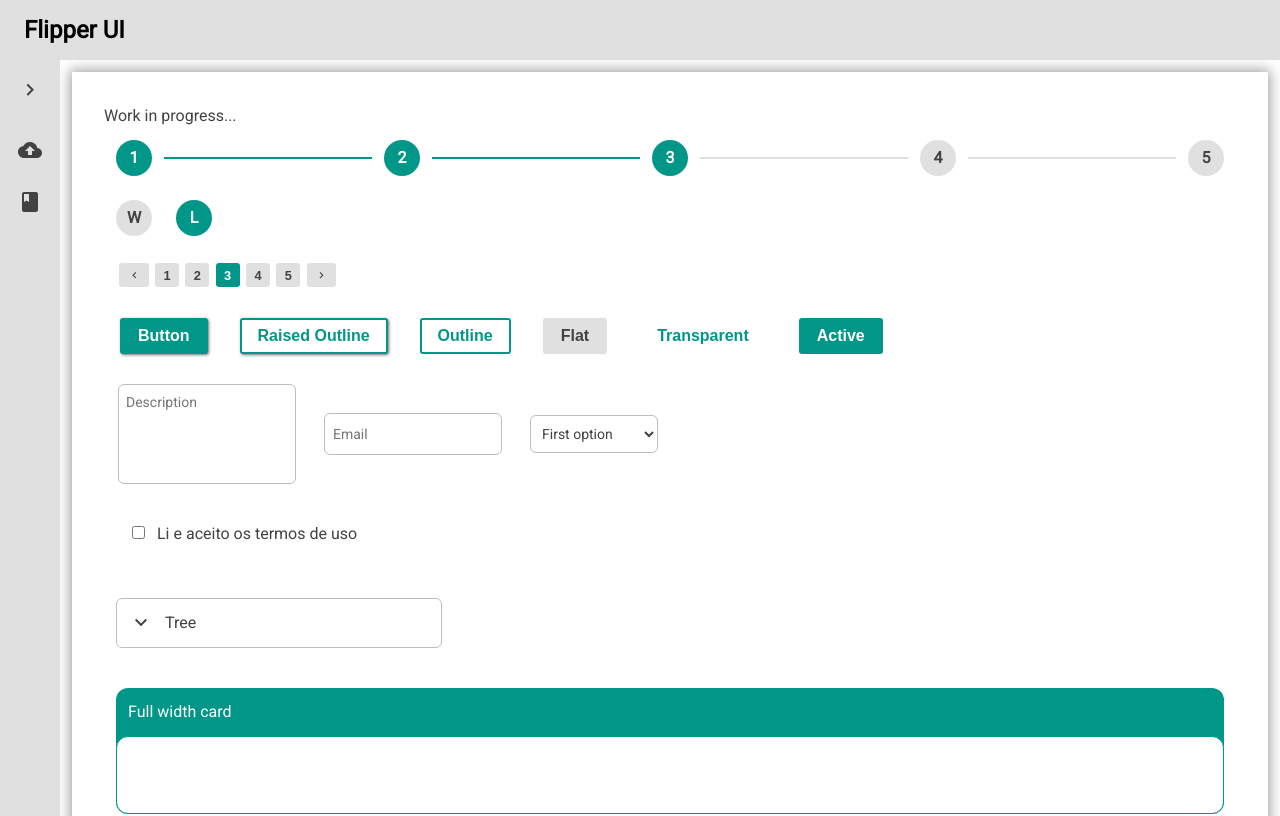
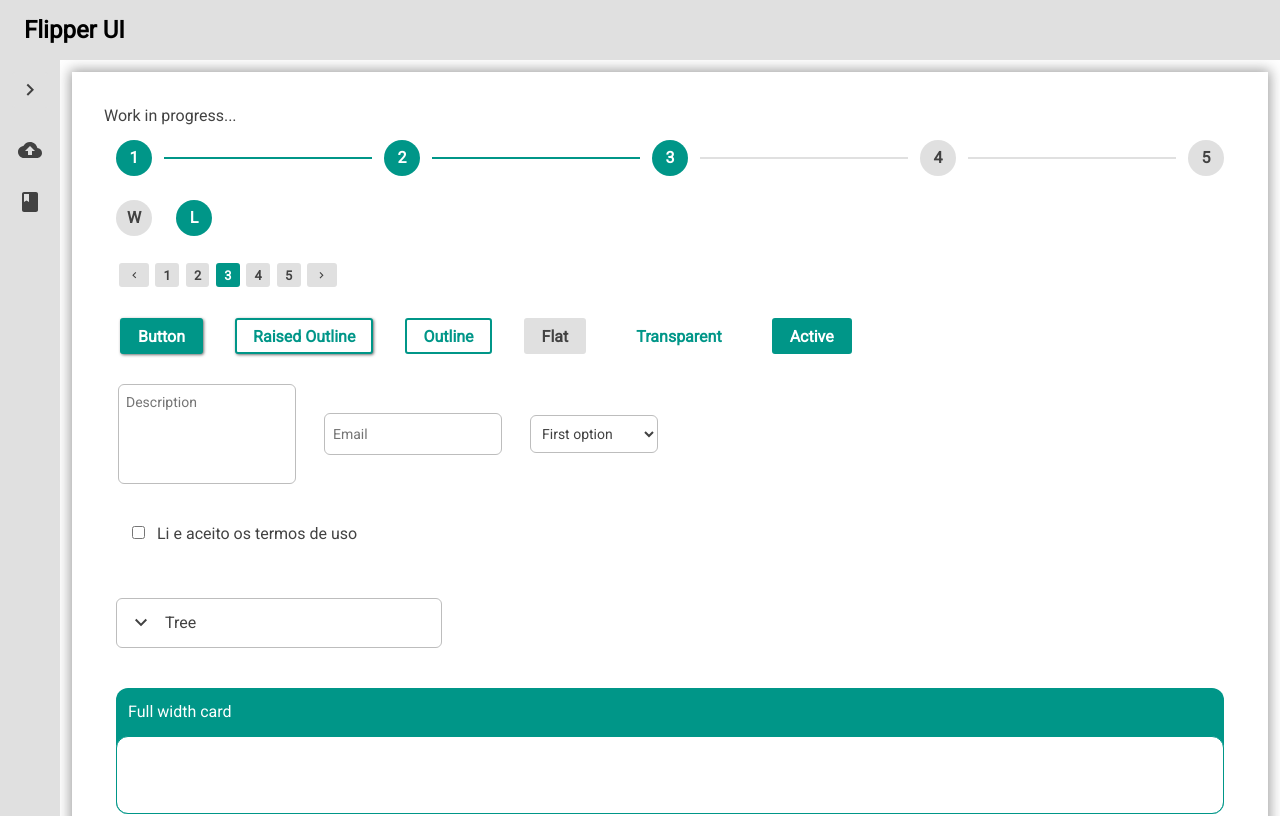
Before and after one commit to nginformatica/flipper-ui, a React (Create React App) app: page / in a window 1280 px wide. Shown: the top 816 px of the page. Built offline with nearby package versions, Linux system fonts and the light colour scheme.

Commit message:
adding font-family in all components

```diff
--- a/src/components/Avatar.js
+++ b/src/components/Avatar.js
@@ -9,12 +9,13 @@ const StyledAvatar = styled.div`
     align-items: center;
     color: ${props => props.primary ? white : text};
     font-size: 16px;
+    font-family: 'Roboto', sans-serif;
+    font-weight: bold;
+    line-height: 1.2em;
     background: ${props => props.primary ? primary.normal : background.normal};
-    font-family: 'Roboto', sans-serif;
     transition: all 500ms ease;
     height: 36px;
     width: 36px;
-    font-weight: bold;
     justify-content: center;
     display: flex;
 `
--- a/src/components/Box.js
+++ b/src/components/Box.js
@@ -5,6 +5,8 @@ import { white } from '../colors'
 
 const StyledBox = styled.div`
     background-color: ${white};
+    font-family: 'Roboto', sans-serif;
+    line-height: 1.2em;
     opacity: 0.95;
     border-radius: 6px;
     min-height: 400px;
--- a/src/components/Button.js
+++ b/src/components/Button.js
@@ -49,17 +49,14 @@ const StyledButton = styled.button`
         ? '0.80em'
         : '1em'
     };
-    border: 2px solid ${getBackgroundColor};
-    border-radius: 3px;
     font-weight: bold;
+    font-family: 'Roboto', sans-serif;
+    line-height: 1.2em;
     background: ${getBackgroundColor};
     color: ${getColor};
     cursor: pointer;
-    height: ${props => props.mini
-        ? '24px'
-        : '36px'
-    };
     transition: all 500ms ease;
+    border-radius: 3px;
     border: 2px solid ${props => props.outline
         ? primary.normal
         : getBackgroundColor(props)
@@ -67,6 +64,10 @@ const StyledButton = styled.button`
     box-shadow: ${props => props.raised
         ? '1px 1px 3px 0px rgba(66,66,66,0.75)'
         : 'none'
+    };
+    height: ${props => props.mini
+        ? '24px'
+        : '36px'
     };
     display: flex;
     align-items: center;
--- a/src/components/Card.js
+++ b/src/components/Card.js
@@ -9,6 +9,7 @@ const getPercent = pipe(prop('xs'), multiply(100), divide(__, 12))
 const Container = styled.div`
     width: calc(${getPercent}% - 24px);
     background: ${primary.normal};
+    font-family: 'Roboto', sans-serif;
     display: block;
     border-radius: 12px;
     margin: 12px;
--- a/src/components/Checkbox.js
+++ b/src/components/Checkbox.js
@@ -6,6 +6,7 @@ import { primary, background } from '../colors'
 const Label = styled.label`
     padding: 12px;
     transition: all 500ms ease;
+    font-family: 'Roboto', sans-serif;
     cursor: pointer;
     margin: 0.75em;
     border-radius: 6px;
@@ -16,7 +17,7 @@ const Label = styled.label`
 `
 
 const Input = styled.input`
-    margin-right: ${props => props.label !== '' ? '12px' : '0px' }
+    margin-right: ${props => props.label !== '' ? '12px' : '0px' };
 `
 
 const Checkbox = ({ label, style, onChange }) =>
--- a/src/components/Header.js
+++ b/src/components/Header.js
@@ -10,6 +10,7 @@ const StyledHeader = styled.header`
     z-index: 1;
     padding: 12px 24px;
     width: calc(100% - 48px);
+    font-family: 'Roboto', sans-serif;
     line-height: 36px;
     display: flex;
     align-items: center;
--- a/src/components/Pagination.js
+++ b/src/components/Pagination.js
@@ -8,6 +8,7 @@ import Button from './Button'
 const Content = styled.div`
     display: flex;
     align-items: center;
+    font-family: 'Roboto', sans-serif;
     justify-content: center;
     margin: 0.75em;
 `
```
